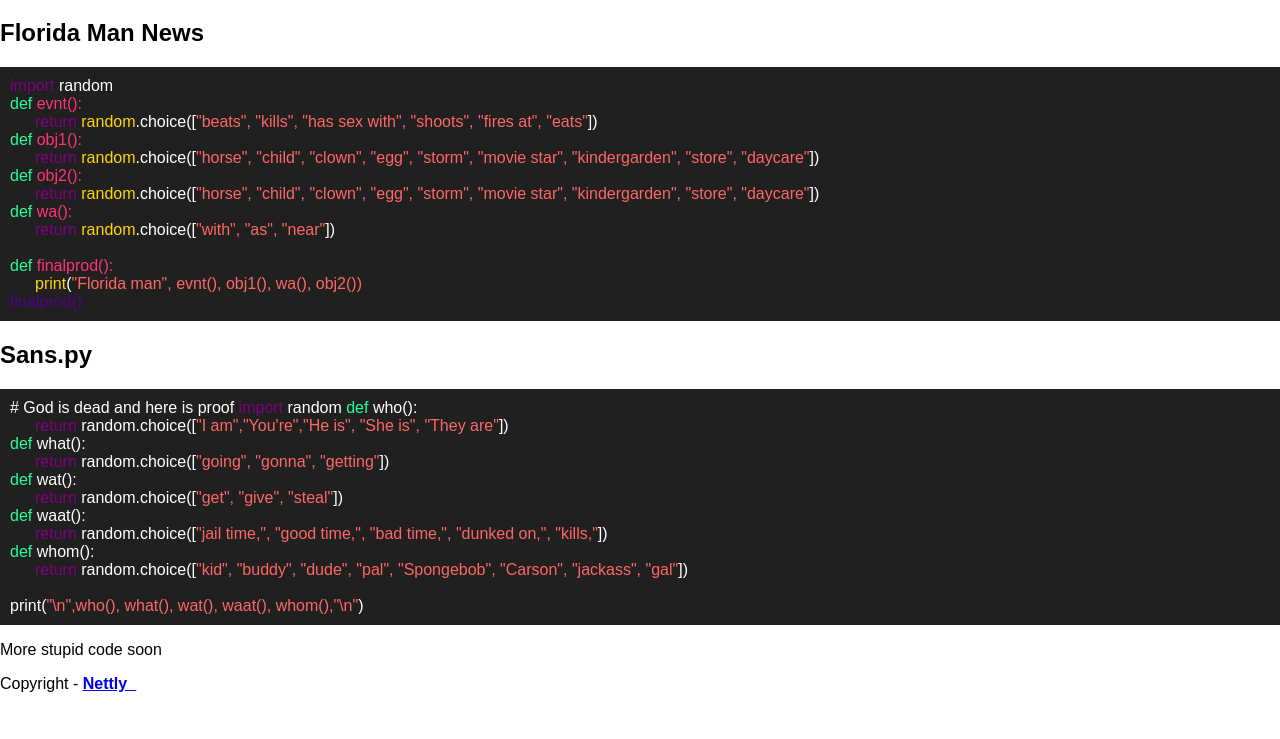
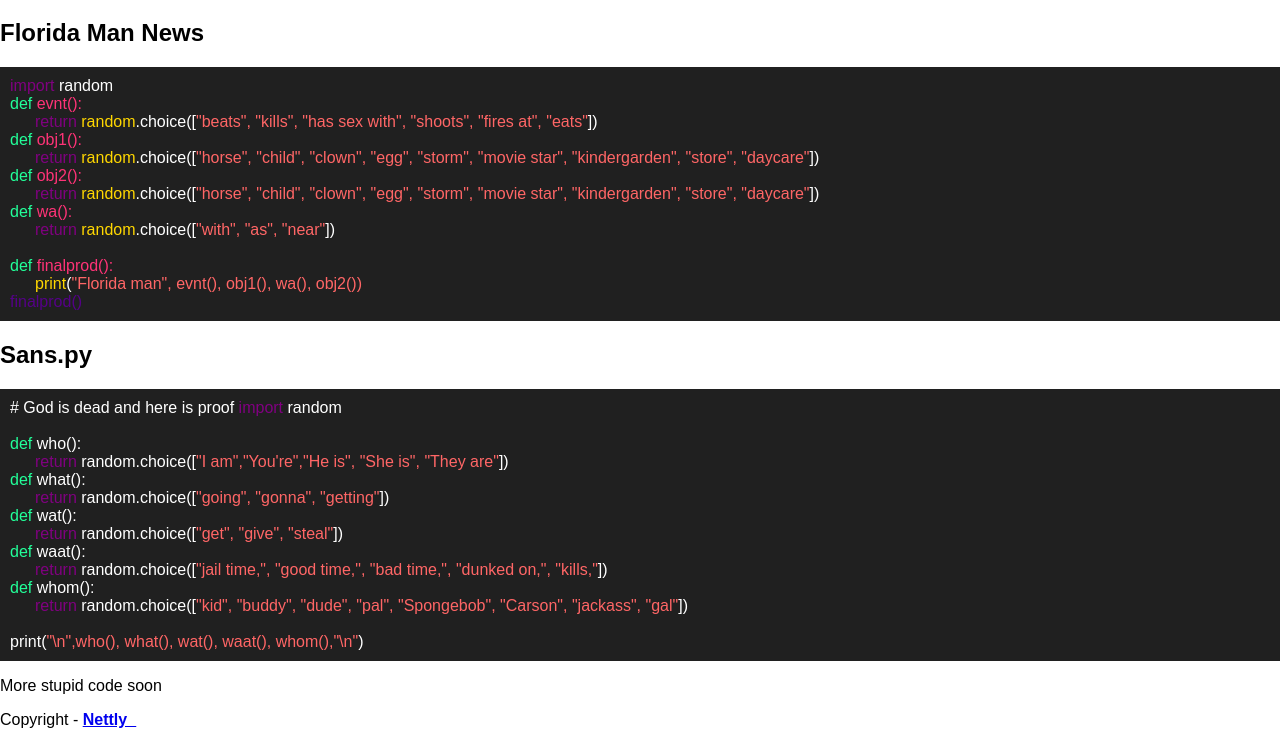
Before and after one commit to KaiLyons/stoopid, a plain HTML site: page index.html in a window 1280 px wide. Shown: the part 61-800 px from the top of the page. Drawn offline with Linux system fonts and the light colour scheme.

Commit message:
Update index.html

```diff
--- a/index.html
+++ b/index.html
@@ -32,7 +32,7 @@
                 <h2>Sans.py</h2>
                 <div class="codes">
                     <span class="comment"># God is dead and here is proof</span>
-                    <span class="import">import</span> random
+                    <span class="import">import</span> random<br><br>
 
                     <span class="def">def</span> <span class="functions">who():</span><br>
                     <span class="indent"></span><span class="import">return</span> random.choice([<span class="array">"I am","You're","He is", "She is", "They are"</span>])<br>
@@ -74,10 +74,10 @@
         color: ##22ff22;
     }
     .func{
-        color: #ff3377
+        color: #ff3377;
     }
     .def{
-        color: #22ff99
+        color: #22ff99;
     }
     .indent{
         margin-left: 25px;
@@ -86,12 +86,12 @@
         color: gold;
     }
     .oneoff{
-        color: #550088
+        color: #550088;
     }
     .import{
         color: purple;
     }
     .array{
-        color: #ff6666
+        color: #ff6666;
     }
 </style>
```
